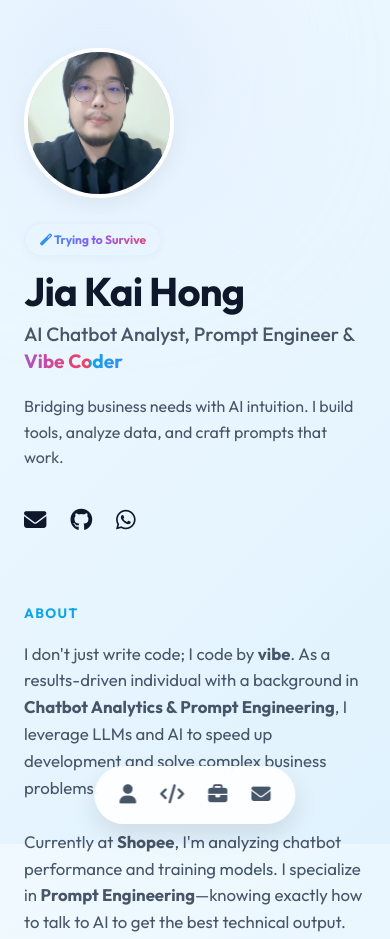
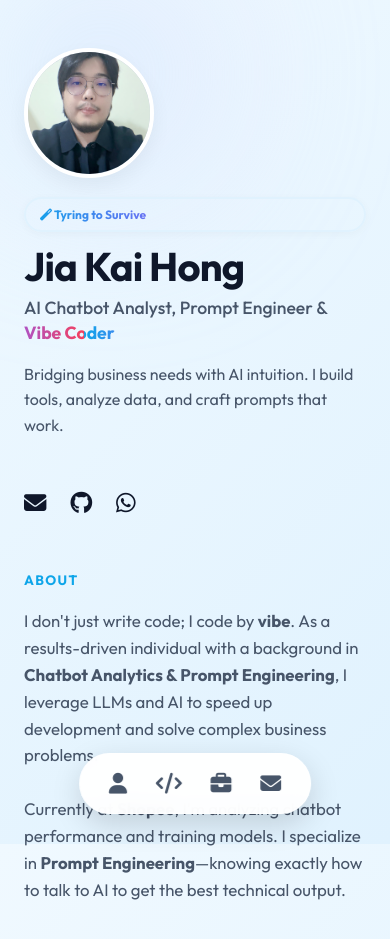
Before and after one commit to jiakaii0/portfolio-things, a plain HTML site: page index.html in a window 390 px wide. Shown: the top 939 px of the page. Drawn offline with Linux system fonts and the light colour scheme.

Commit message:
Update index.html

```diff
--- a/index.html
+++ b/index.html
@@ -46,7 +46,7 @@
             line-height: 1.6;
             overflow-x: hidden;
             min-height: 100vh;
-            padding-bottom: 80px; /* Space for mobile nav */
+            padding-bottom: 100px; /* Extra space for mobile nav */
         }
 
         /* --- Visuals: Floating Background Blob --- */
@@ -86,10 +86,18 @@
             padding-bottom: 1rem;
         }
 
+        /* Header Content Container (For vertical centering) */
+        .header-content {
+            display: flex;
+            flex-direction: column;
+            justify-content: center;
+        }
+
+        /* Profile Picture - Slightly Smaller for better fit */
         .profile-pic-container {
-            width: 150px;
-            height: 150px;
-            margin-bottom: 1.5rem;
+            width: 130px;
+            height: 130px;
+            margin-bottom: 1.2rem;
         }
 
         .profile-pic {
@@ -130,9 +138,9 @@
         }
 
         h2.role {
-            font-size: 1.2rem;
+            font-size: 1.1rem;
             color: var(--text-muted);
-            margin-bottom: 1.2rem;
+            margin-bottom: 1rem;
             font-weight: 500;
             line-height: 1.4;
         }
@@ -154,7 +162,7 @@
         p.tagline {
             color: var(--text-muted);
             max-width: 400px;
-            margin-bottom: 2rem;
+            margin-bottom: 1.5rem;
             font-size: 1rem;
         }
 
@@ -164,7 +172,7 @@
         .desktop-nav a {
             display: flex;
             align-items: center;
-            padding: 0.8rem 0;
+            padding: 0.6rem 0; /* Reduced padding for compact fit */
             color: var(--text-muted);
             font-weight: 600;
             text-transform: uppercase;
@@ -181,8 +189,8 @@
         .socials {
             display: flex;
             gap: 1.5rem;
-            margin-top: 1rem;
-            margin-bottom: 2rem;
+            margin-top: 1.5rem;
+            padding-bottom: 1rem;
         }
         .socials a {
             color: var(--text-main);
@@ -202,7 +210,7 @@
 
         section {
             margin-bottom: 4rem;
-            scroll-margin-top: 6rem; /* Keeps header from covering text */
+            scroll-margin-top: 6rem;
         }
 
         .section-title {
@@ -320,56 +328,68 @@
             text-align: center;
         }
 
-        /* --- Mobile Floating Nav (NEW) --- */
+        /* --- Mobile Floating Nav --- */
         .mobile-nav {
             position: fixed;
-            bottom: 20px;
+            bottom: 30px; /* Lifted higher */
             left: 50%;
             transform: translateX(-50%);
-            background: rgba(255, 255, 255, 0.9);
+            background: rgba(255, 255, 255, 0.95);
             backdrop-filter: blur(10px);
             -webkit-backdrop-filter: blur(10px);
-            padding: 0.8rem 1.5rem;
+            padding: 0.8rem 1.8rem;
             border-radius: 50px;
-            box-shadow: 0 10px 25px rgba(0,0,0,0.1);
+            box-shadow: 0 10px 30px rgba(0,0,0,0.15);
             display: flex;
-            gap: 1.5rem;
-            z-index: 1000;
-            border: 1px solid rgba(255,255,255,0.5);
+            gap: 1.8rem;
+            z-index: 9999;
+            border: 1px solid rgba(255,255,255,0.6);
         }
         .mobile-nav a {
             color: var(--text-muted);
-            font-size: 1.2rem;
+            font-size: 1.3rem;
             transition: color 0.3s;
         }
         .mobile-nav a:hover, .mobile-nav a:active {
             color: var(--accent);
         }
 
-        /* --- Desktop Media Query --- */
+        /* --- Desktop Media Query (Split Screen) --- */
         @media (min-width: 1024px) {
             .container {
                 flex-direction: row;
                 justify-content: space-between;
+                align-items: flex-start; /* Ensures content starts at top */
             }
+
+            /* FIXED: Compact Sidebar Logic */
             header {
                 position: sticky;
                 top: 0;
                 width: 40%;
+                /* Instead of fixed height 100vh, we max it out */
                 height: 100vh;
-                padding: 5rem 0;
+                max-height: 100vh;
+                /* REDUCED PADDING: This brings content up */
+                padding: 3rem 0;
                 display: flex;
                 flex-direction: column;
                 justify-content: space-between;
+                /* Scroll if screen is too small */
+                overflow-y: auto;
+                /* Hide scrollbar for cleaner look */
+                scrollbar-width: none;
             }
+            header::-webkit-scrollbar { display: none; }
+
             main {
                 width: 53%;
-                padding-top: 5rem;
+                padding-top: 3rem;
             }
-            .desktop-nav { display: block; margin-top: 2rem; }
-            .mobile-nav { display: none; } /* Hide mobile nav on desktop */
+            .desktop-nav { display: block; margin-top: 1.5rem; }
+            .mobile-nav { display: none; }
             .section-title { display: none; }
-            h1 { font-size: 3.5rem; }
+            h1 { font-size: 3rem; }
             body { padding-bottom: 0; }
             footer { text-align: left; }
         }
@@ -391,14 +411,14 @@
     <div class="container">
         <!-- LEFT SIDE (Sticky Header) -->
         <header>
-            <div>
-                <!-- Profile Picture with Fallback -->
+            <div class="header-content">
+                <!-- Profile Picture -->
                 <div class="profile-pic-container">
                     <img src="profile.jpg" alt="Jia Kai Hong" class="profile-pic" onerror="this.src='https://ui-avatars.com/api/?name=Jia+Kai&background=0ea5e9&color=fff&size=150'">
                 </div>
 
                 <div class="vibe-badge">
-                    <i class="fas fa-magic"></i> Trying to Survive
+                    <i class="fas fa-magic"></i> Tyring to Survive
                 </div>
 
                 <h1>Jia Kai Hong</h1>
@@ -418,9 +438,9 @@
                 </nav>
             </div>
 
+            <!-- Socials (Bottom of Left Column) -->
             <div class="socials">
                 <a href="mailto:jiakaii97@gmail.com" title="Email"><i class="fas fa-envelope"></i></a>
-                <!-- Fixed Github Link -->
                 <a href="https://github.com/jiakaii0" target="_blank" title="GitHub"><i class="fab fa-github"></i></a>
                 <a href="https://wa.me/601121881339" title="WhatsApp"><i class="fab fa-whatsapp"></i></a>
             </div>
@@ -442,7 +462,6 @@
             <section id="github">
                 <span class="section-title">GitHub & Code</span>
 
-                <!-- Fixed Link Here -->
                 <a href="https://github.com/jiakaii0" target="_blank">
                     <div class="card github-card">
                         <div class="github-header">
```
